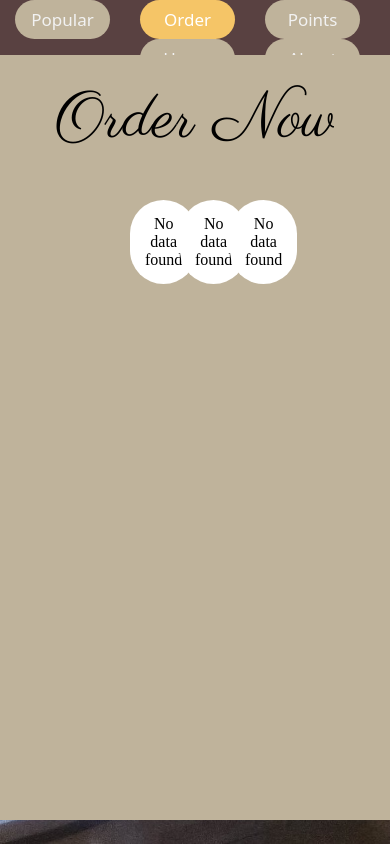
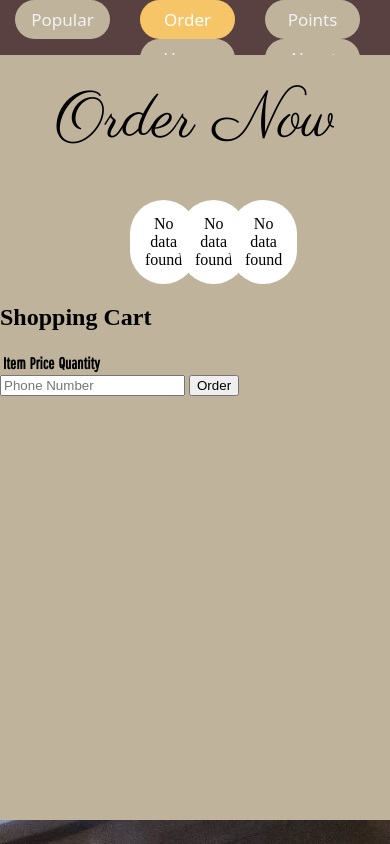
Before and after one commit to 420Titania/ServerSideProgramming, a PHP site: page /order.php in a window 390 px wide. Run offline with PHP 8.4, Linux system fonts and the light colour scheme; tables that the repository leaves empty or names only in its code hold one stand-in row (values such as "Sample post"); lists and menus that the app fills with data are empty.

Commit message:
Semi-Completed the Order Page. Added an order function (php) and a cart (function). When ordering, it adds points to the database, and registers a new phone number if it's a new one.

```diff
--- a/order.php
+++ b/order.php
@@ -11,6 +11,7 @@
     <link rel="preconnect" href="https://fonts.googleapis.com">
     <link rel="preconnect" href="https://fonts.gstatic.com" crossorigin>
     <link href="https://fonts.googleapis.com/css2?family=Pathway+Gothic+One&display=swap" rel="stylesheet">
+    <script src="https://code.jquery.com/jquery-3.6.0.min.js"></script>
 </head>
 <body>
     <div class="topnav" id="topnav">
@@ -21,14 +22,12 @@
         <a href="index.php" id="section1">Home</a>
     </div>
 
-
-        <!--Whole page hasn't even started yet. Will work on it soon. And probably redesign it overall.-->
     <div class="wholepage" id="order">
-
-
         <div class="title">
             <head2>Order Now</head2>
         </div>
+
+        <!--This contains the menu page and their specifications-->
         <div class="menu-page">
             <div class="menu-container">
                 <div class="menu">
@@ -47,6 +46,8 @@
                             echo '<tr>
                                     <td>'.$row['name'].'</td>
                                     <td>Rp. '.$row['price'].'</td>
+                                    <td><button class="plus-btn" data-name="'.$row['name'].'" data-price="'.$row['price'].'">+</button></td>
+                                    <td><button class="minus-btn" data-name="'.$row['name'].'" data-price="'.$row['price'].'">-</button></td>
                                 </tr>';
                         }
                         echo '</table>';
@@ -74,6 +75,8 @@
                             echo '<tr>
                                     <td>'.$row['name'].'</td>
                                     <td>Rp. '.$row['price'].'</td>
+                                    <td><button class="plus-btn" data-name="'.$row['name'].'" data-price="'.$row['price'].'">+</button></td>
+                                    <td><button class="minus-btn" data-name="'.$row['name'].'" data-price="'.$row['price'].'">-</button></td>
                                 </tr>';
                         }
                         echo '</table>';
@@ -101,6 +104,8 @@
                             echo '<tr>
                                     <td>'.$row['name'].'</td>
                                     <td>Rp. '.$row['price'].'</td>
+                                    <td><button class="plus-btn" data-name="'.$row['name'].'" data-price="'.$row['price'].'">+</button></td>
+                                    <td><button class="minus-btn" data-name="'.$row['name'].'" data-price="'.$row['price'].'">-</button></td>
                                 </tr>';
                         }
                         echo '</table>';
@@ -113,5 +118,31 @@
                 </div>
             </div>
         </div>
+
+        <!-- Shopping Cart -->
+        <div class="cart-page">
+            <div class="cart-container">
+                <h2>Shopping Cart</h2>
+                <table id="cart-table">
+                    <thead>
+                        <tr>
+                            <th>Item</th>
+                            <th>Price</th>
+                            <th>Quantity</th>
+                        </tr>
+                    </thead>
+                    <tbody>
+                        <!-- Cart items will be added here dynamically -->
+                    </tbody>
+                </table>
+                <div class="cart-footer">
+                    <input type="text" id="phone-number" placeholder="Phone Number" require>
+                    <button id="order-button">Order</button>
+                </div>
+            </div>
+        </div>
+    </div>
+
+    <script src="scripts/cart.js"></script>
 </body>
 </html>
--- /dev/null
+++ b/scripts/cart.js
@@ -0,0 +1,85 @@
+$(document).ready(function() {
+    let cart = {};
+
+    function updateCartTable() {
+        let $cartTableBody = $('#cart-table tbody');
+        $cartTableBody.empty();
+        let total = 0;
+
+        for (let item in cart) {
+            let itemTotal = cart[item].price * cart[item].quantity;
+            total += itemTotal;
+            $cartTableBody.append(
+                `<tr>
+                    <td>${item}</td>
+                    <td>Rp. ${cart[item].price}</td>
+                    <td>${cart[item].quantity}</td>
+                </tr>`
+            );
+        }
+
+        $cartTableBody.append(
+            `<tr>
+                <td colspan="2"><strong>Total</strong></td>
+                <td><strong>Rp. ${total}</strong></td>
+            </tr>`
+        );
+    }
+
+    $('.plus-btn').click(function() {
+        let itemName = $(this).data('name');
+        let itemPrice = parseFloat($(this).data('price'));
+
+        if (cart[itemName]) {
+            cart[itemName].quantity += 1;
+        } else {
+            cart[itemName] = {
+                price: itemPrice,
+                quantity: 1
+            };
+        }
+
+        updateCartTable();
+    });
+
+    $('.minus-btn').click(function() {
+        let itemName = $(this).data('name');
+
+        if (cart[itemName]) {
+            cart[itemName].quantity -= 1;
+
+            if (cart[itemName].quantity <= 0) {
+                delete cart[itemName];
+            }
+
+            updateCartTable();
+        }
+    });
+
+    $('#order-button').click(function() {
+        let total = 0;
+        for (let item in cart) {
+            total += cart[item].price * cart[item].quantity;
+        }
+
+        let phoneNumber = $('#phone-number').val();
+
+        $.ajax({
+            url: 'scripts/submit.php',
+            type: 'POST',
+            data: {
+                total: total,
+                phone: phoneNumber
+            },
+            success: function(response) {
+                alert('Order placed successfully!');
+                cart = {};
+                updateCartTable();
+                $('#phone-number').val('');
+            },
+            error: function() {
+                alert('Failed to place order.');
+            }
+        });
+    });
+});
```
Also changed, not shown: scripts/submit.php (added, +50 -0 lines). Lines whose indentation alone changed are shown as unchanged.
